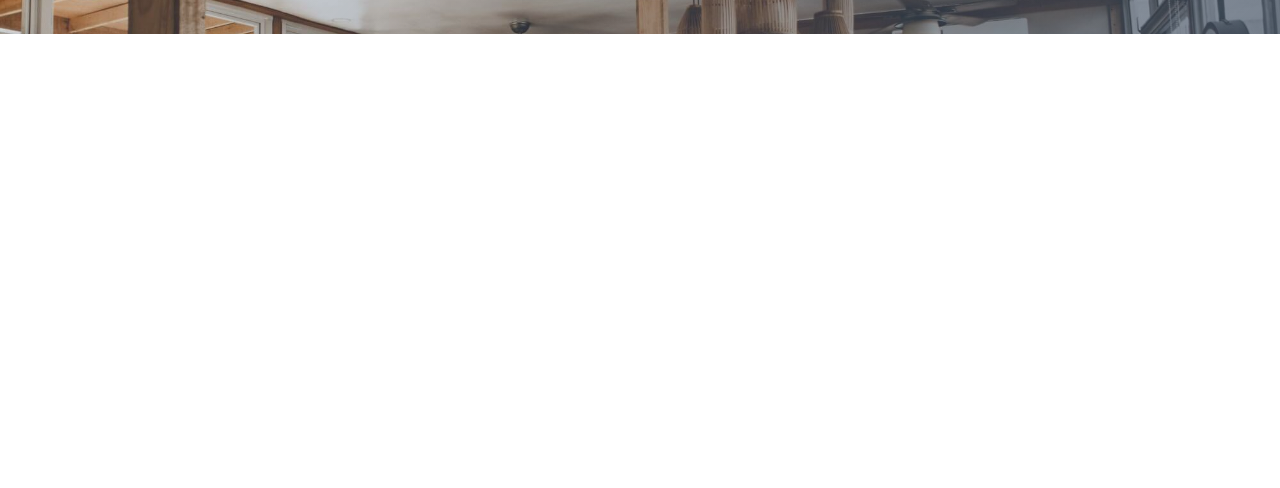
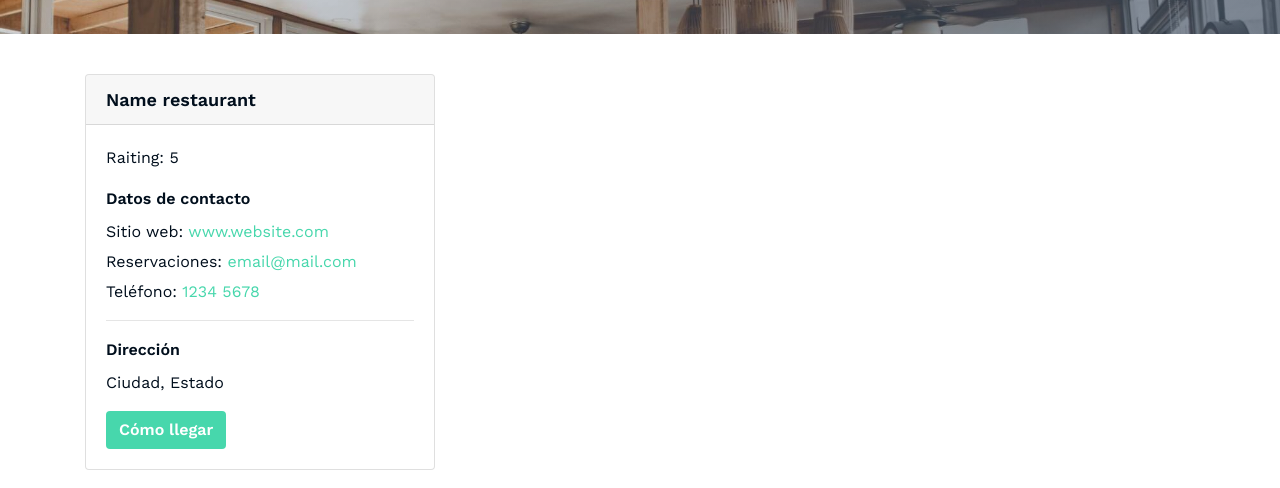
Before and after one commit to holicstudio/holicstudio.github.io, a plain HTML site: page index.html in a window 1280 px wide. Shown: the part 216-704 px from the top of the page. Drawn offline with nearby package versions, Linux system fonts and the light colour scheme.

Commit message:
Restaurantes
Tarjeta base de tarjeta ** sin implementar

```diff
--- a/assets/less/base/base.less
+++ b/assets/less/base/base.less
@@ -108,6 +108,28 @@ header {
 .color-item {
     color: @c-Green;
 }
+/* restaurant grid */
+.restaurant-grid {
+    width: 100%;
+    padding: 40px 0;
+}
+.restaurant__card {
+
+}
+.restaurant__info {
+    width: 100%;
+    p {
+        margin-bottom: 5px;
+        &:last-child {
+            margin-bottom: 0;
+        }
+    }
+}
+/* Card */
+.card-title {
+    margin: 0;
+}
+
 
 /* ------------------------------------------------------------
     FIX
--- a/assets/less/base/reset.less
+++ b/assets/less/base/reset.less
@@ -34,18 +34,20 @@ h2 {
 h3 {
   font-size: 24px;
   line-height: 32px;
-  font-weight: 600;
+  font-weight: 700;
 }
 
 h4 {
   font-size: 18px;
   line-height: 25px;
+  font-weight: 600;
 }
 
 h5,
 h6  {
   font-size: 16px;
   line-height: 25px;
+  font-weight: 600;
 }
 
 
--- a/assets/less/lib/buttons.less
+++ b/assets/less/lib/buttons.less
@@ -3,6 +3,9 @@
 ------------------------------------------------------------ */
 a {
     color: @c-Green;
+    &:hover {
+        color: @c-Green2;
+    }
 }
 /* btn */
 .btn {
--- a/index.html
+++ b/index.html
@@ -108,7 +108,39 @@
             <div class="shade"></div>
         </section><!-- / -->
 
-
+         <!-- Restaurant -->
+         <section class="restaurant-grid">
+            <div class="container">
+                <div class="row">
+                    <div class="col-md-4">
+                        <div class="card restaurant__card">
+                            <div class="card-header">
+                                <h4 class="card-title">Name restaurant</h4>
+                              </div>
+                            <div class="card-body">
+                                <div class="restaurant__raiting">
+                                    <p>Raiting: 5</p>
+                                </div>
+                                <article class="restaurant__info">
+                                    <h5>Datos de contacto</h5>
+                                    <p>Sitio web: <a href="#">www.website.com</a></p>
+                                    <p>Reservaciones: <a href="mailto:email@mail.com">email@mail.com</a></p>
+                                    <p>Teléfono: <a href="tel:1234 5678">1234 5678</a></p>
+                                </article>
+                              <hr>
+                              <section class="restaurant__address">
+                                <h5>Dirección</h5>
+                                <p>Ciudad, Estado</p>
+                              </section>
+                              <div class="restaurant__action">
+                                <a href="#" class="btn btn--type1">Cómo llegar</a>
+                              </div>
+                            </div>
+                        </div>
+                    </div>
+                </div>
+            </div>
+        </section>
 
         <div class="fix"></div>
         <footer><!-- footer -->
```
Also changed, not shown: assets/css/styles.css.
